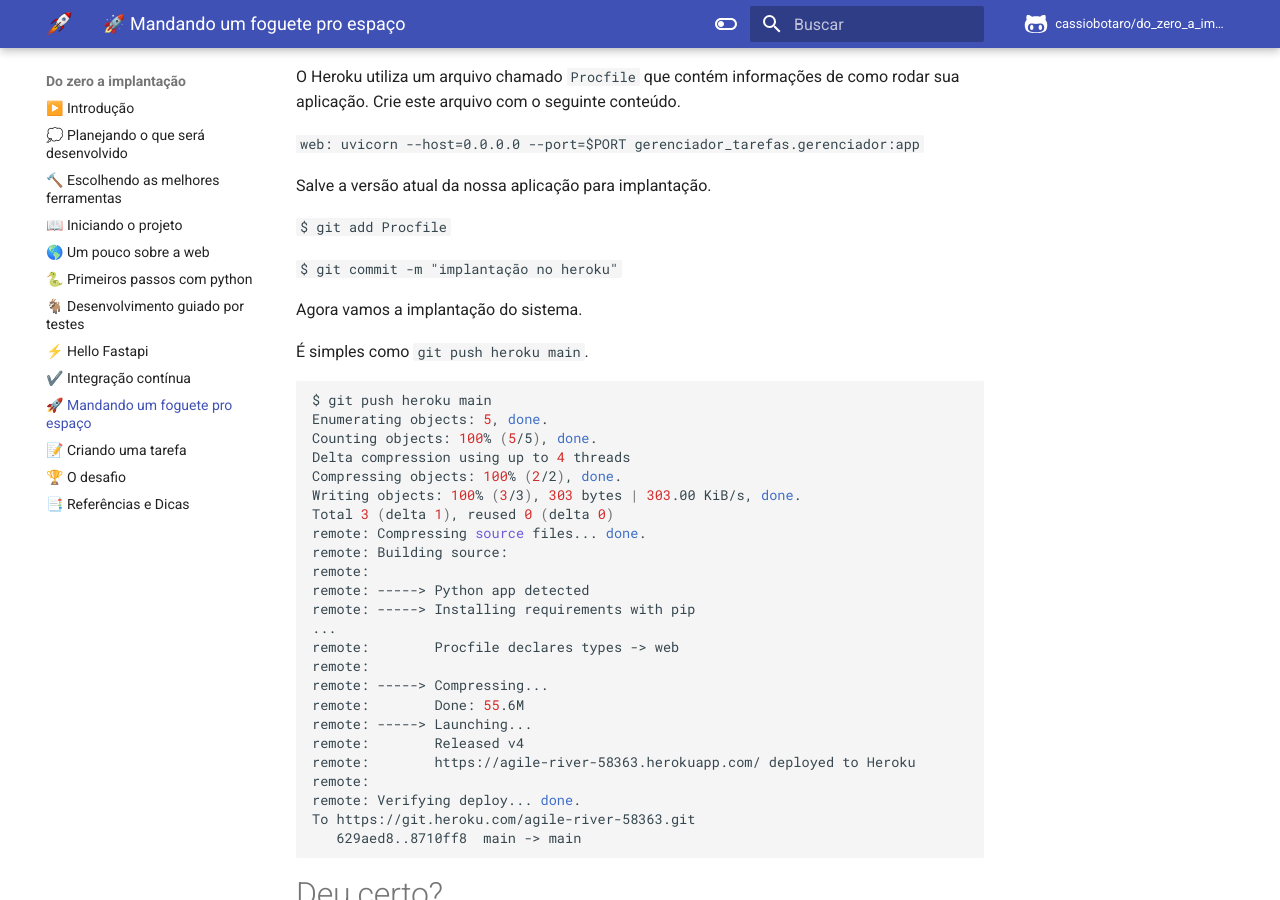
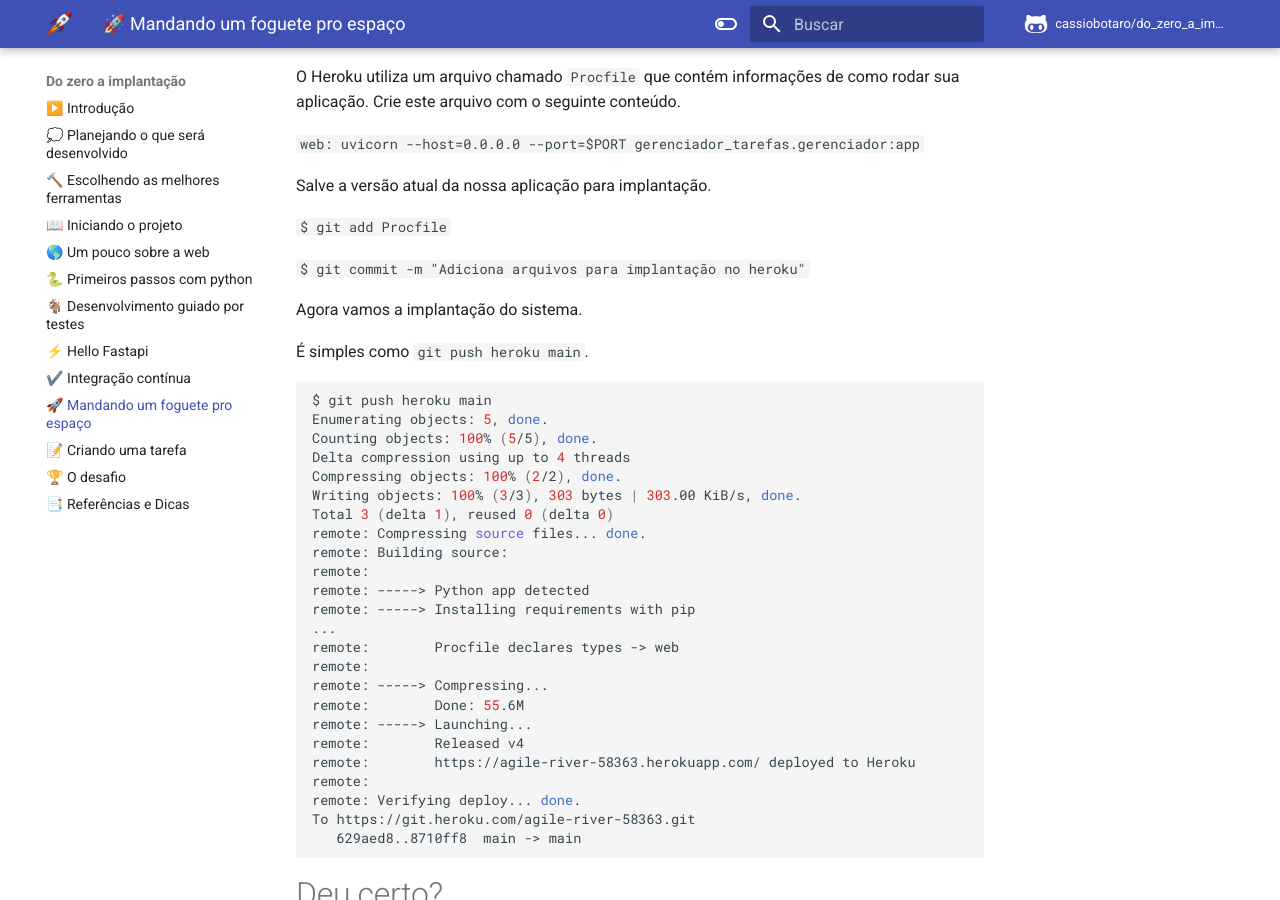
Before and after one commit to cassiobotaro/do_zero_a_implantacao, an MkDocs documentation site: the page built from docs/deploy.md, in a window 1280 px wide and 900 px high, scrolled down 1784 px. Built offline with MkDocs 1.6.1 and Material for MkDocs 9.7.7, drawn with Linux system fonts in a browser that asks for light colours; comment, search, counter and statistics services are not loaded.

Commit message:
Modifica mensagens de commit. closes #65

```diff
--- a/docs/deploy.md
+++ b/docs/deploy.md
@@ -45,7 +45,7 @@
 
 `$ git add Procfile`
 
-`$ git commit -m "implantação no heroku"`
+`$ git commit -m "Adiciona arquivos para implantação no heroku"`
 
 Agora vamos a implantação do sistema.
 
```
Also changed, not shown: docs/criar.md (+1 -1 lines), docs/hello_fastapi.md (+1 -1 lines), docs/projeto.md (+1 -1 lines).
